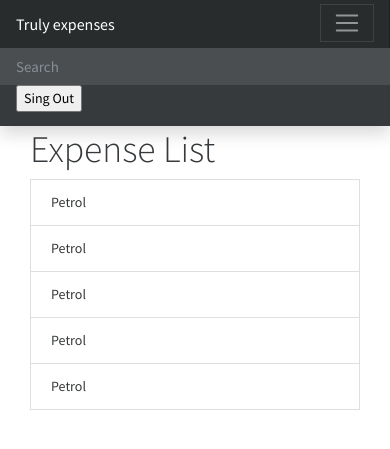
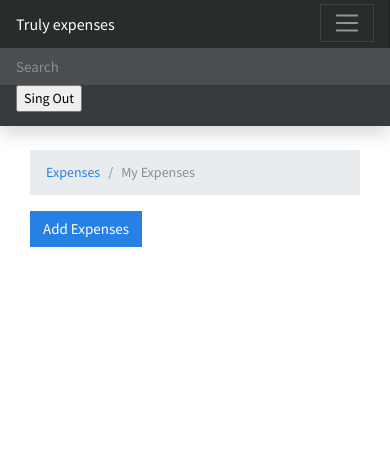
Before and after one commit to amjedsaleel/Expense-Management, a Django app: page / in a window 390 px wide. Shown: the top 449 px of the page. Run offline with Django 3.2, Linux system fonts and the light colour scheme; the visitor is signed in with stand-in values (Sample User, id 1); some libraries are stand-ins or nearby versions.

Commit message:
templates updtaed. add_expense.html and index.html

```diff
--- a/expenses/urls.py
+++ b/expenses/urls.py
@@ -7,6 +7,6 @@ from . import views
 app_name = 'expenses'
 
 urlpatterns = [
-    path('', views.index, name='index'),
+    path('', views.index, name='expenses'),
     path('add-expenses', views.add_expense, name='add-expense')
 ]
--- a/templates/expenses/index.html
+++ b/templates/expenses/index.html
@@ -1,14 +1,19 @@
 {% extends 'base.html' %}
 {% block content %}
     <div class="container-fluid">
-        {% include 'partilas/messages.html' %}
-        <h1>Expense List</h1>
-        <ul class="list-group">
-            <li class="list-group-item">Petrol</li>
-            <li class="list-group-item">Petrol</li>
-            <li class="list-group-item">Petrol</li>
-            <li class="list-group-item">Petrol</li>
-            <li class="list-group-item">Petrol</li>
-        </ul>
+        <div class="row mt-4">
+            {% include 'partilas/messages.html' %}
+            <div class="col-md-10">
+                <nav aria-label="breadcrumb">
+                    <ol class="breadcrumb">
+                        <li class="breadcrumb-item"><a href="#">Expenses</a></li>
+                        <li class="breadcrumb-item active" aria-current="page">My Expenses</li>
+                    </ol>
+                </nav>
+            </div>
+            <div class="col-md-2">
+                <a href="{% url 'expenses:add-expense' %}" class="btn btn-primary">Add Expenses</a>
+            </div>
+        </div>
     </div>
 {% endblock %}
```
Also changed, not shown: authentication/views.py (+10 -10 lines), templates/expenses/add_expense.html (+11 -1 lines).
